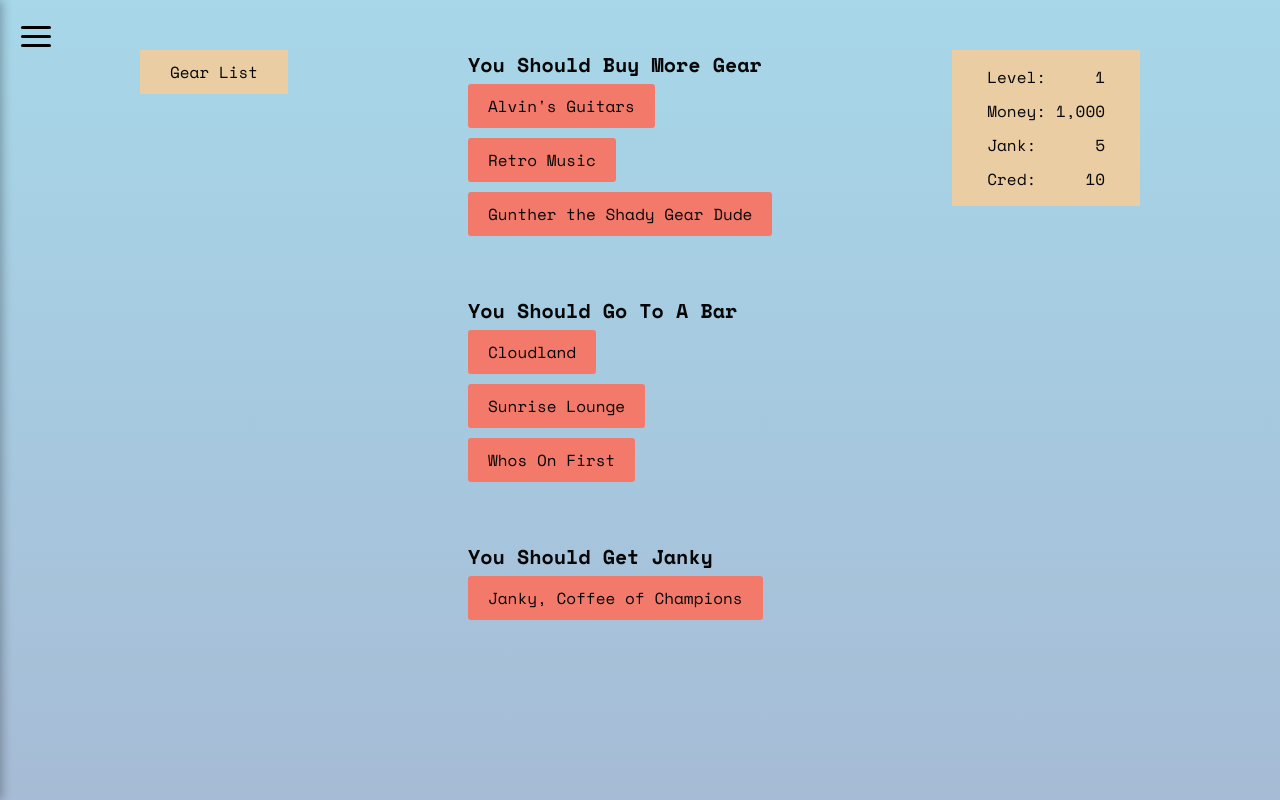
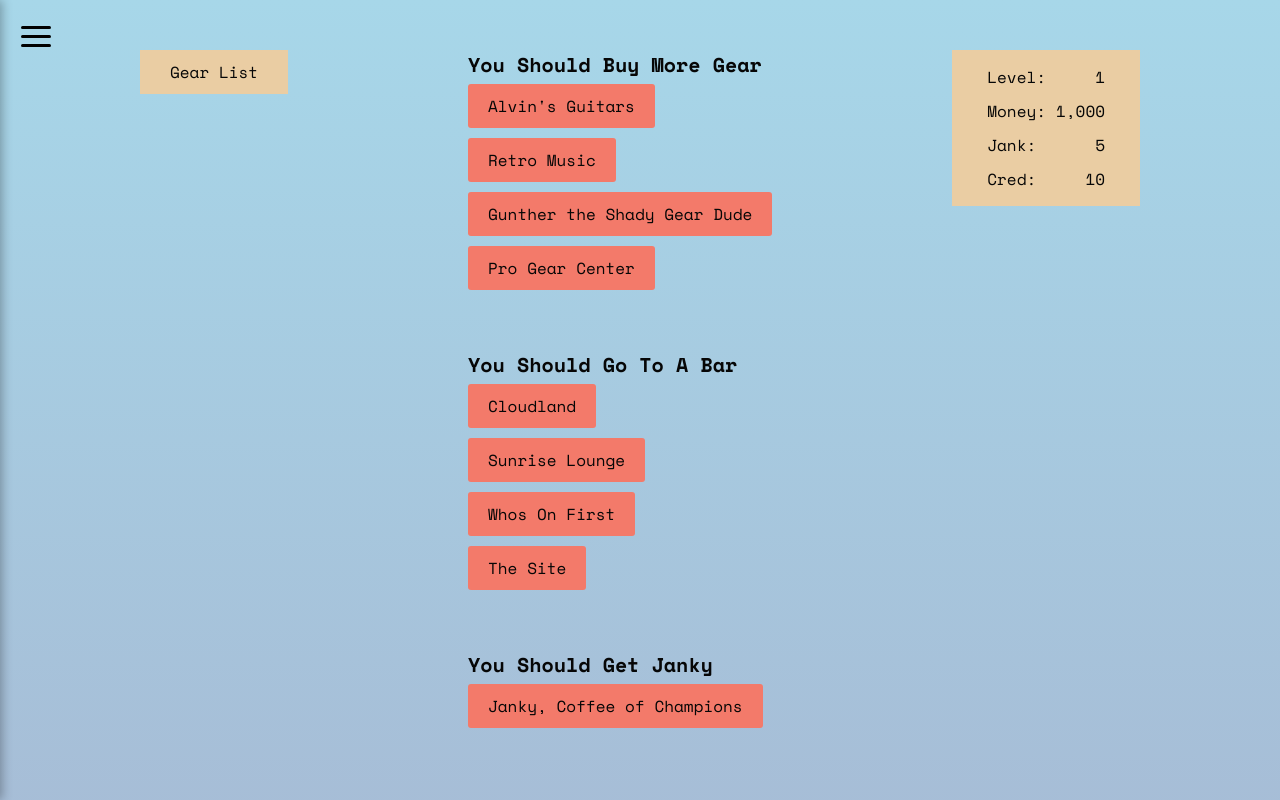
Before and after one commit to fscarlett/janky-front-2, a React (Vite) app: page /play in a window 1280 px wide. Shown: the top 800 px of the page. Built offline with nearby package versions, Linux system fonts and the light colour scheme.

Commit message:
new store and bar

```diff
--- a/src/pages/Play.tsx
+++ b/src/pages/Play.tsx
@@ -42,6 +42,15 @@ function Play() {
                   Gunther the Shady Gear Dude
                 </Link>
               </li>
+              <li>
+                <Link
+                  to='/store-corporate'
+                  title='huge corporate music store in Hollywood that you say you never go to'
+                  className={playStyles.play_link}
+                >
+                  Pro Gear Center
+                </Link>
+              </li>
             </ul>
           </div>
           <div className={playStyles.nav_wrapper}>
@@ -72,6 +81,15 @@ function Play() {
                   className={playStyles.play_link}
                 >
                   Whos On First
+                </Link>
+              </li>
+              <li>
+                <Link
+                  to='/bar-dtla'
+                  title='disgusting punk club in the heart of skid row DTLA'
+                  className={playStyles.play_link}
+                >
+                  The Site
                 </Link>
               </li>
             </ul>
```
